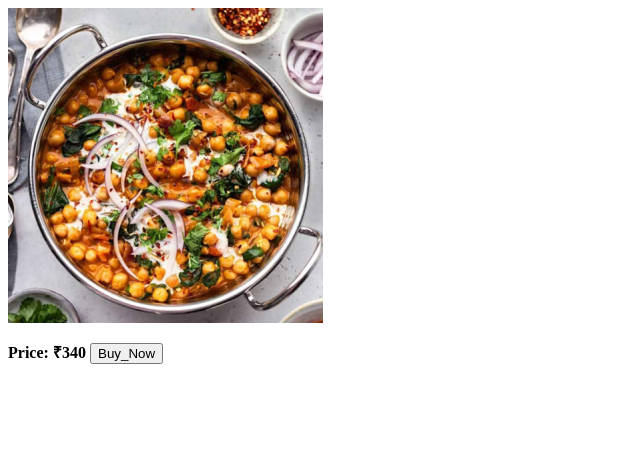
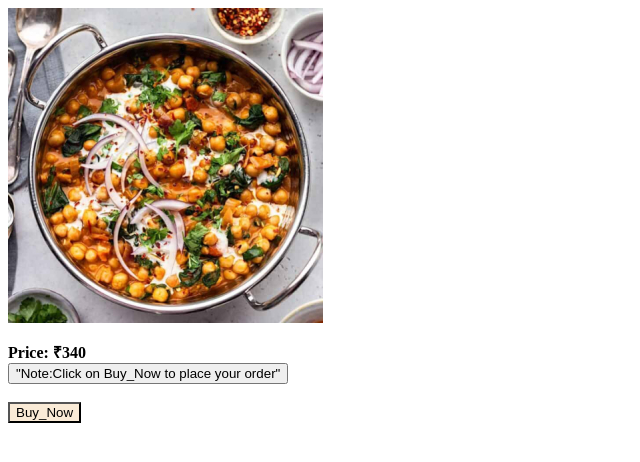
Before and after one commit to Arun8971/Arunrestaurant, a plain HTML site: page spinach_curry.html in a window 1280 px wide. Shown: the whole page, without its empty margins (0-640 px from the left). Drawn offline with Linux system fonts and the light colour scheme.

Commit message:
Update spinach_curry.html

```diff
--- a/spinach_curry.html
+++ b/spinach_curry.html
@@ -8,9 +8,12 @@
         <img src="spinach and chicpea curry.jpg"><br><br>
         <text>
             <b>Price: ₹340</b>
-        </text>
-        <button>
+        </text><br>
+       <button>"Note:Click on Buy_Now to place your order"</button><br><br>
+       <a href="https://forms.gle/YR81uxYLoGjcXFPx7">
+          <button style="background-color: antiquewhite;">
             Buy_Now
-        </button>
+          </button>
+       </a>
     </body>
 </html>
```
